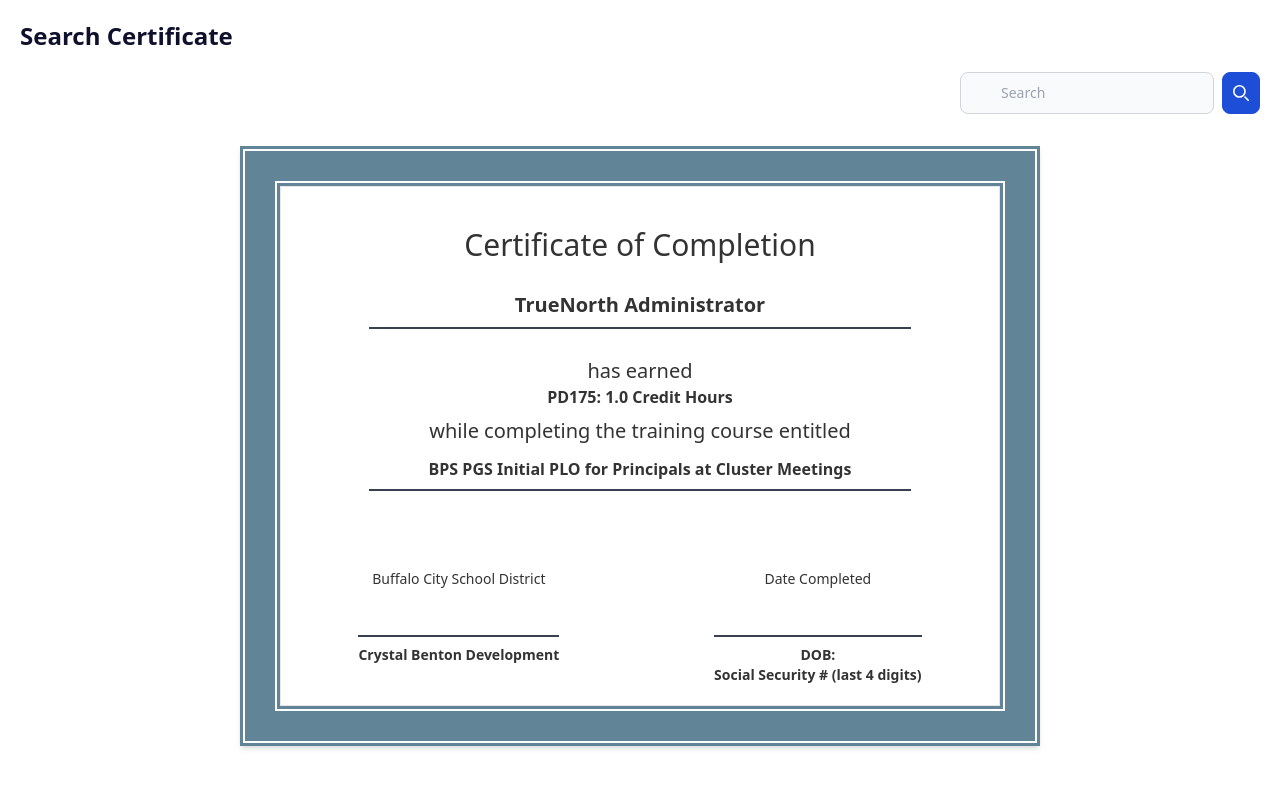
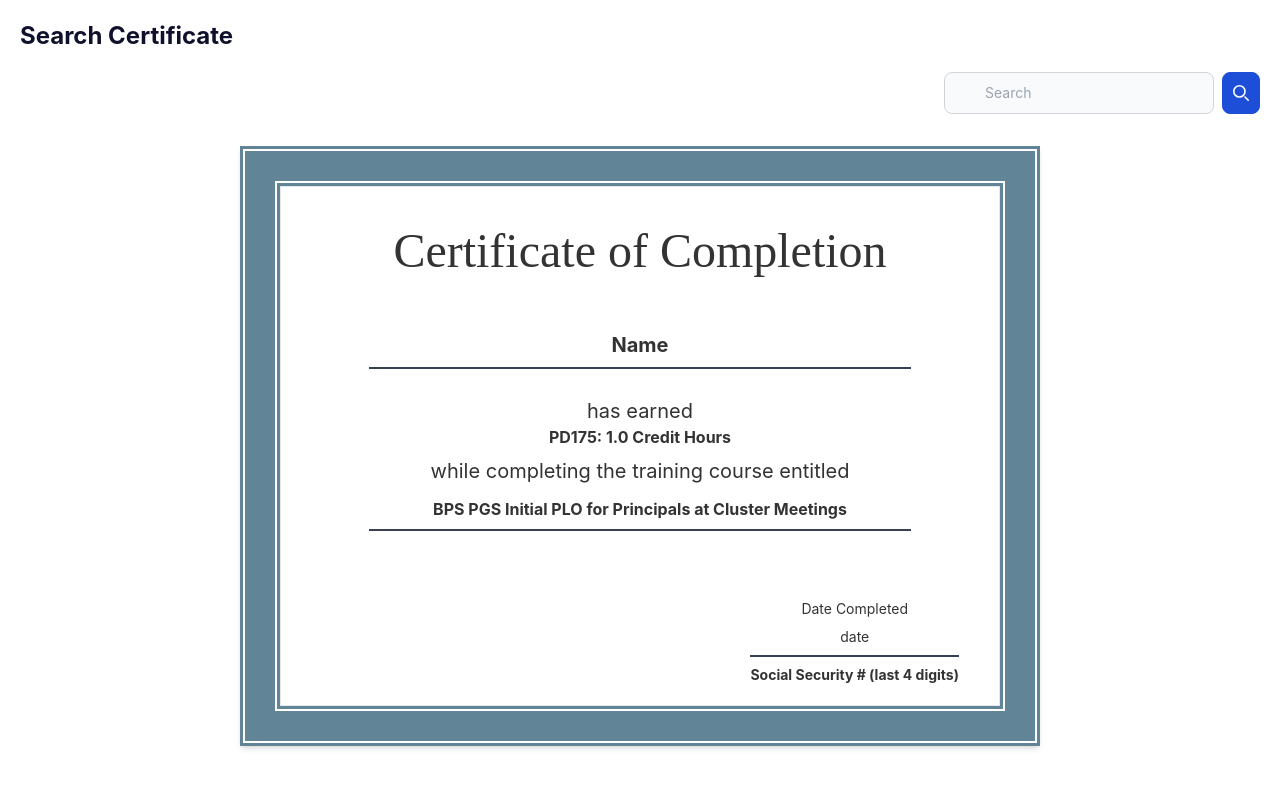
Before and after one commit to JKHari/blockchain, a Nuxt app: page / in a window 1280 px wide. Shown: the top 788 px of the page. Built offline with nearby package versions, Linux system fonts and the light colour scheme; sample sign-in values are in the browser's storage.

Commit message:
feat: certificate font

```diff
--- a/pages/index.vue
+++ b/pages/index.vue
@@ -1,7 +1,7 @@
 <template>
   <div>
     <div class="text-[#0F102C] font-[700] text-2xl p-5">Search Certificate</div>
-    <div class="w-full flex justify-end pr-5">
+    <div class="w-full flex justify-end md:pr-5">
       <div class="flex">
         <label for="simple-search" class="sr-only">Search</label>
         <div class="relative w-full">
@@ -68,21 +68,21 @@
             "
           >
             <!-- Certificate Header -->
-            <div class="font-pinyon-script-regular text-center mt-10">
-              <h2 class="font-pinyonScript text-3xl">
+            <div class="font-pinyon text-center mt-10">
+              <h2 class="font-pinyonScript text-5xl">
                 Certificate of Completion
               </h2>
             </div>
 
             <!-- Certificate Body -->
-            <div class="px-5 mt-5">
+            <div class="px-5 mt-12">
               <!-- Name Section -->
               <div class="flex justify-center">
                 <div
                   class="text-center border-b-2 border-gray-700 py-2 mb-4"
                   style="width: 80%"
                 >
-                  <span class="font-bold text-xl">TrueNorth Administrator</span>
+                  <span class="font-bold text-xl">Name</span>
                 </div>
               </div>
 
@@ -114,23 +114,15 @@
             <!-- Footer -->
             <div class="absolute bottom-5 w-full">
               <div class="flex">
-                <div class="flex justify-around w-full text-sm">
-                  <div class="text-center">
-                    <span class="">Buffalo City School District</span>
-                    <div
-                      class="border-b-2 border-gray-700 my-2"
-                      style="height: 40px"
-                    ></div>
-                    <span class="font-bold">Crystal Benton Development</span>
-                  </div>
-
+                <div class="flex justify-end pr-10 w-full text-sm">
                   <div class="text-center">
                     <span class="block">Date Completed</span>
                     <div
                       class="border-b-2 border-gray-700 my-2"
-                      style="height: 40px"
-                    ></div>
-                    <span class="block font-bold">DOB:</span>
+                      style="height: 30px"
+                    >
+                      date
+                    </div>
                     <span class="block font-bold"
                       >Social Security # (last 4 digits)</span
                     >
--- a/tailwind.config.js
+++ b/tailwind.config.js
@@ -9,7 +9,12 @@
     "./error.vue",
   ],
   theme: {
-    extend: {},
+    extend: {
+      fontFamily: {
+        sans: ["Inter", "sans-serif"],
+        pinyon: ["Pinyon Script", "cursive"],
+      },
+    },
   },
   plugins: [],
 }
```
